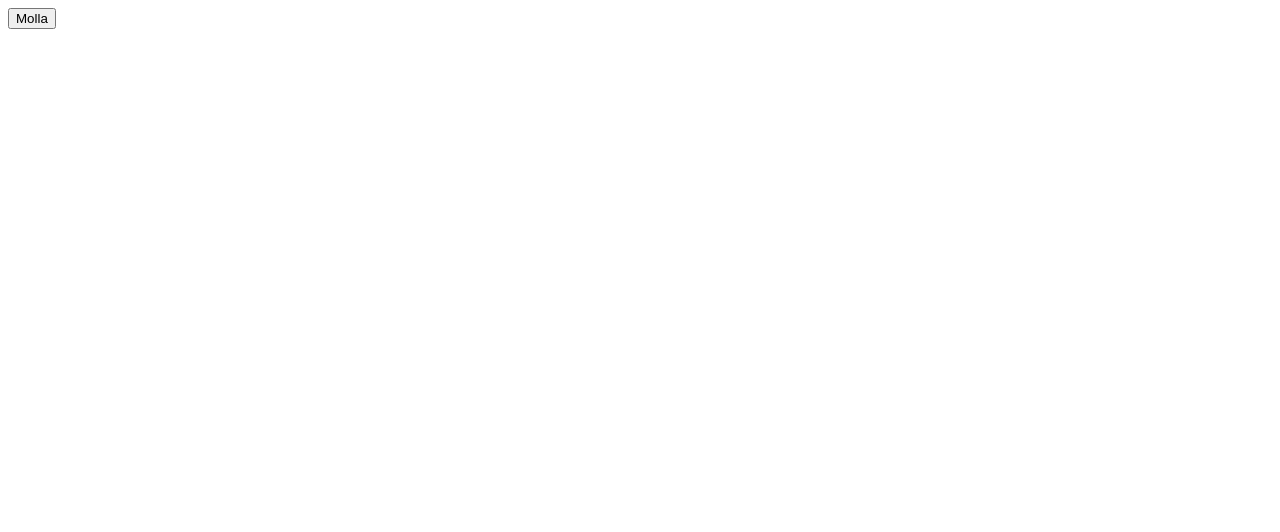
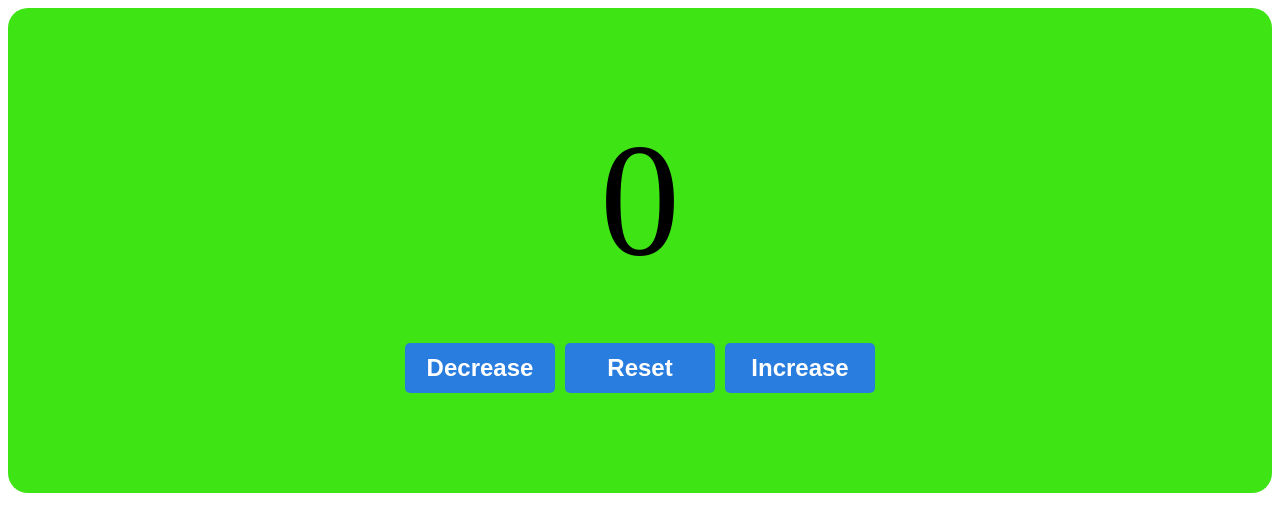
Before and after one commit to AlFahad47/react-basics-practice, a React (Vite) app: page / in a window 1280 px wide. Shown: the top 532 px of the page. Built offline with nearby package versions, Linux system fonts and the light colour scheme.

Commit message:
counter project created

```diff
--- a/src/App.jsx
+++ b/src/App.jsx
@@ -6,6 +6,7 @@ import Student from './Student'
 import UserGreeting from './UserGreeting'
 import List from './List'
 import MyClick from './MyClick'
+import Counter from './Counter'
 function App() {
   const fruits = [
     {id:1,name:"Banana",calories:192},
@@ -36,7 +37,8 @@ function App() {
     { gagets.length > 0 &&     <List  items={gagets} category="Gagets"/> }
      */}
 
-      <MyClick/>
+      {/* <MyClick/> */}
+     <Counter/>
 
     </>
   );
--- /dev/null
+++ b/src/Counter.jsx
@@ -0,0 +1,27 @@
+import { useState } from "react"
+import React from 'react'
+
+
+const Counter = () => {
+ const [count,setCount]= useState(0);
+ const increase = ()=>{
+  setCount(count+1);
+ }
+ const decrease =()=>{
+  setCount(count-1);
+ }
+ const reset =()=>{
+  setCount(0);
+ }
+  return (
+    <div className="counter-container">
+      <p className="counter-display">{count}</p>
+      <button onClick={decrease}  className="counter-button">Decrease</button>
+      <button onClick={reset} className="counter-button">Reset</button>
+      <button onClick={increase} className="counter-button">Increase</button>
+    </div>
+  )
+
+}
+
+export default Counter
--- a/src/index.css
+++ b/src/index.css
@@ -50,3 +50,28 @@
     text-align: center;
     list-style: none;
 }
+.counter-display{
+    font-size:10em;
+    margin-top: 0;
+    margin-bottom: 50px;
+}
+
+.counter-container{
+    text-align: center;
+    background-color: rgb(62, 228, 20);
+    padding: 100px;
+    border-radius: 20px;
+}
+.counter-button{
+    width: 150px;
+    height: 50px;
+    font-size: 1.5em;
+    font-weight: bold;
+    margin: 0 5px;
+    background-color: rgb(40, 125, 223);
+    color: white;
+    border: none;
+    border-radius:5px;
+    cursor: pointer;
+
+}
```
